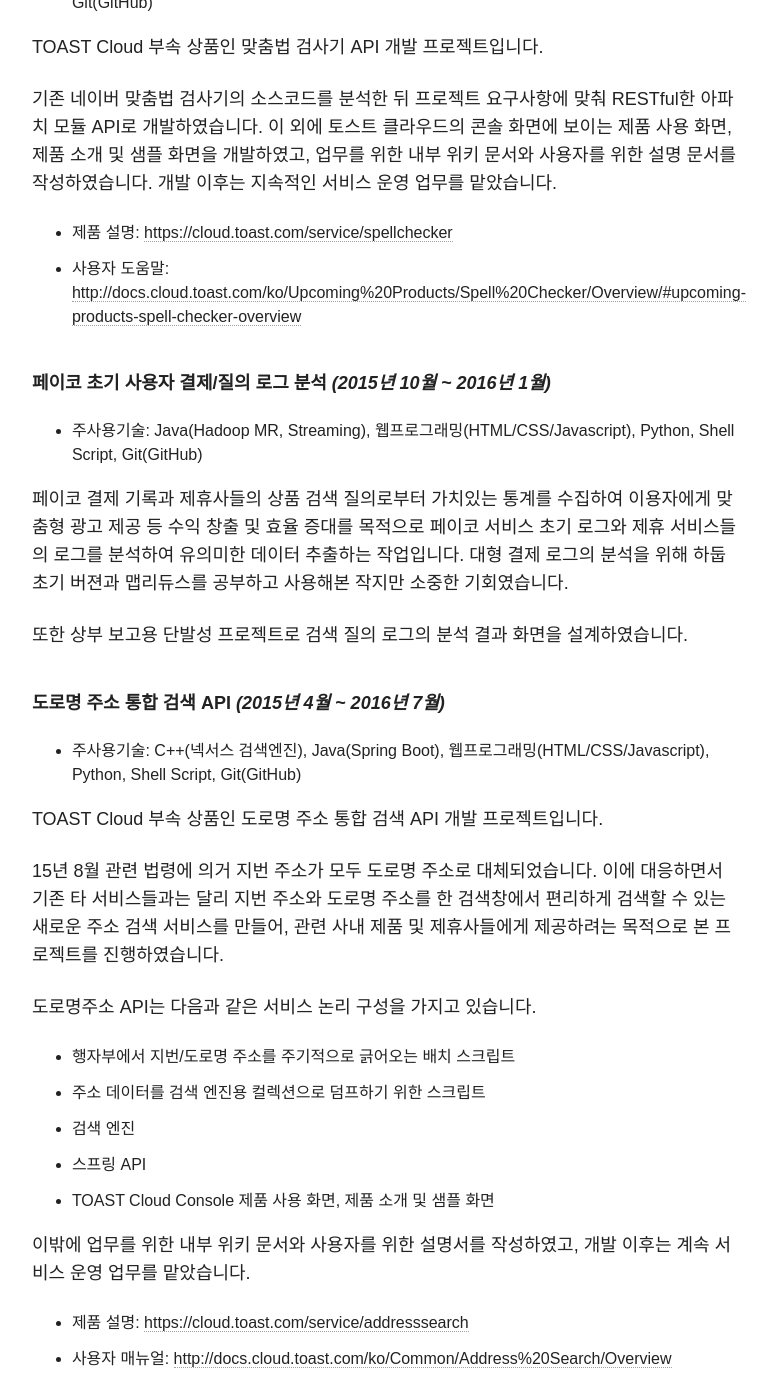
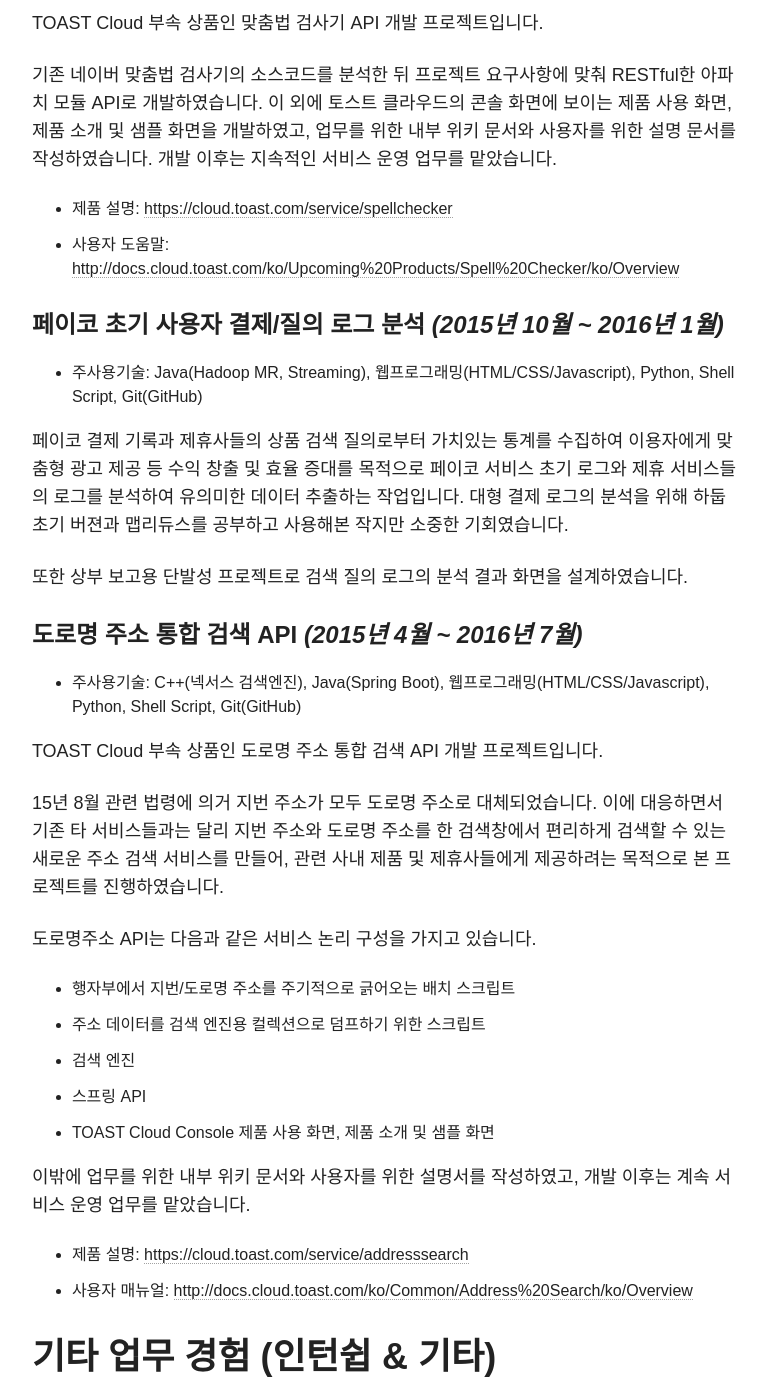
Before and after one commit to djkeh/djkeh.github.io, a Jekyll site: the page built from resume/ko.md, in a window 1280 px wide and 1400 px high, scrolled down 2441 px. Shown: the whole window, without its empty margins (254-1031 px from the left). Built offline with Jekyll 4.4.1, drawn with Linux system fonts in a browser that asks for light colours; nearby versions of some CDN libraries; some of the changed text lies outside the part shown.

Commit message:
제목 크기 수정

```diff
--- a/resume/ko.md
+++ b/resume/ko.md
@@ -16,20 +16,20 @@
 
 # 학력
 
-### 숭실대, 졸업 *(2005년 3월 ~ 2014년 2월)*
+## 숭실대, 졸업 *(2005년 3월 ~ 2014년 2월)*
 
 * 정보통신전자공학부
 
 
 # 주업무 경험
 
-### NHN 엔터테인먼트 *(2015년 1월 ~재직중)*
+## NHN 엔터테인먼트 *(2015년 1월 ~재직중)*
 
-##### 서버 프로그래머
+### 서버 프로그래머
 
-###### TOAST Meetup *(2017년 3월 ~ 현재)*
+#### TOAST Meetup *(2017년 3월 ~ 현재)*
 
-###### 운수도원, 친구 추천 이벤트 *(2017년 1월 ~ 2017년 3월)*
+#### 운수도원, 친구 추천 이벤트 *(2017년 1월 ~ 2017년 3월)*
 
 * 주사용기술: Java(Spring), 웹프로그래밍(HTML/CSS/Javascript), Shell Script, Python, MySQL, Git(GitHub)
 
@@ -51,7 +51,7 @@
 * 추첨 및 당첨자 리스트 출력 로직 개발 (4일)
 * DB로부터 당첨자를 뽑아 배송을 위한 개인정보를 매칭하여 출력하는 스크립트 개발
 
-###### TOAST Cloud Health Dashboard *(2016년 11월 ~ 2016년 12월)*
+#### TOAST Cloud Health Dashboard *(2016년 11월 ~ 2016년 12월)*
 
 * 주사용기술: Java(Spring), 웹프로그래밍(HTML/CSS/Javascript), MySQL, Git(GitHub)
 
@@ -59,7 +59,7 @@
 
 [http://cloud.toast.com/dashboard](http://cloud.toast.com/dashboard)
 
-###### 맞춤법 검사기 API *(2016년 1월 ~ 2016년 7월)*
+#### 맞춤법 검사기 API *(2016년 1월 ~ 2016년 7월)*
 
 * 주사용기술: C/C++(아파치 모듈 프로그래밍), Java(Spring), 웹프로그래밍(HTML/CSS/Javascript), Git(GitHub)
 
@@ -68,9 +68,9 @@
 기존 네이버 맞춤법 검사기의 소스코드를 분석한 뒤 프로젝트 요구사항에 맞춰 RESTful한 아파치 모듈 API로 개발하였습니다. 이 외에 토스트 클라우드의 콘솔 화면에 보이는 제품 사용 화면, 제품 소개 및 샘플 화면을 개발하였고, 업무를 위한 내부 위키 문서와 사용자를 위한 설명 문서를 작성하였습니다. 개발 이후는 지속적인 서비스 운영 업무를 맡았습니다.
 
 * 제품 설명: [https://cloud.toast.com/service/spellchecker](https://cloud.toast.com/service/spellchecker)
-* 사용자 도움말: [http://docs.cloud.toast.com/ko/Upcoming%20Products/Spell%20Checker/Overview/#upcoming-products-spell-checker-overview](http://docs.cloud.toast.com/ko/Upcoming%20Products/Spell%20Checker/Overview/#upcoming-products-spell-checker-overview)
+* 사용자 도움말: [http://docs.cloud.toast.com/ko/Upcoming%20Products/Spell%20Checker/ko/Overview](http://docs.cloud.toast.com/ko/Upcoming%20Products/Spell%20Checker/ko/Overview)
 
-###### 페이코 초기 사용자 결제/질의 로그 분석 *(2015년 10월 ~ 2016년 1월)*
+#### 페이코 초기 사용자 결제/질의 로그 분석 *(2015년 10월 ~ 2016년 1월)*
 
 * 주사용기술: Java(Hadoop MR, Streaming), 웹프로그래밍(HTML/CSS/Javascript), Python, Shell Script, Git(GitHub)
 
@@ -78,7 +78,7 @@
 
 또한 상부 보고용 단발성 프로젝트로 검색 질의 로그의 분석 결과 화면을 설계하였습니다.
 
-###### 도로명 주소 통합 검색 API *(2015년 4월 ~ 2016년 7월)*
+#### 도로명 주소 통합 검색 API *(2015년 4월 ~ 2016년 7월)*
 
 * 주사용기술: C++(넥서스 검색엔진), Java(Spring Boot), 웹프로그래밍(HTML/CSS/Javascript), Python, Shell Script, Git(GitHub)
 
@@ -174,7 +174,7 @@
 
 # 과외 활동
 
-### 아틀라시안 비트비커 한글화 *(2016년 11월 ~ 진행중)*
+## 아틀라시안 비트비커 한글화 *(2016년 11월 ~ 진행중)*
 
 비트비커(Bitbeaker)는 Atlassian Bitbucket의 안드로이드 클라이언트입니다.
 
@@ -186,7 +186,7 @@
 * 이슈: [https://bitbucket.org/bitbeaker-dev-team/bitbeaker/issues/366/korean-translation](https://bitbucket.org/bitbeaker-dev-team/bitbeaker/issues/366/korean-translation)
 * 번역도구: [https://crowdin.com/project/bitbeaker/ko#](https://crowdin.com/project/bitbeaker/ko#)
 
-### 오픈캠프 해커톤, 중앙대 제로페이지 *(2014년 4월)*
+## 오픈캠프 해커톤, 중앙대 제로페이지 *(2014년 4월)*
 
 * 12팀 중 1위, 안드로이드 앱
 * 프로젝트: 하모니, 길거리 소음을 기반으로 한 동적 볼륨 조절기
@@ -197,7 +197,7 @@
   * 전체 업무 지휘 및 분배
   * 코어 알고리즘 개발: 로우 패스 필터를 이용한 동적 볼륨 조절 알고리즘
 
-### 동아리 전시, 숭실대 SSCC *(2005년 9월 ~ 2011년 9월)*
+## 동아리 전시, 숭실대 SSCC *(2005년 9월 ~ 2011년 9월)*
 
 * 다양한 C언어 프로그래밍 프로젝트를 리드하고 전시회를 3회 수행
 
```
Also changed, not shown: other parts of resume/ko.md (+12 -12 lines).
